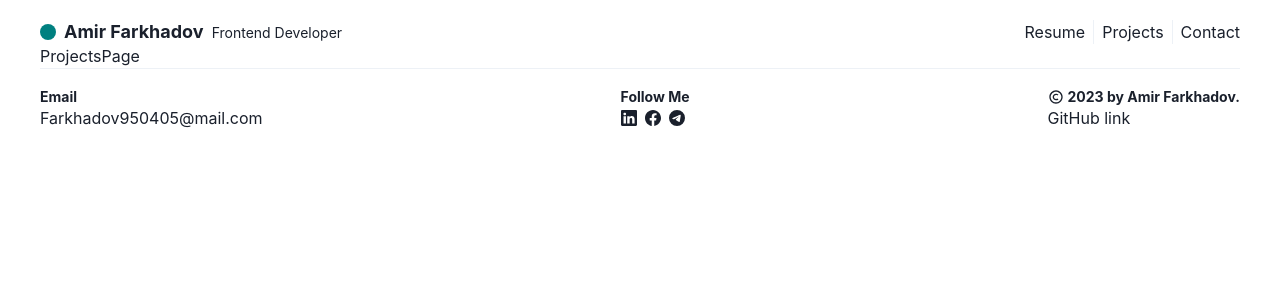
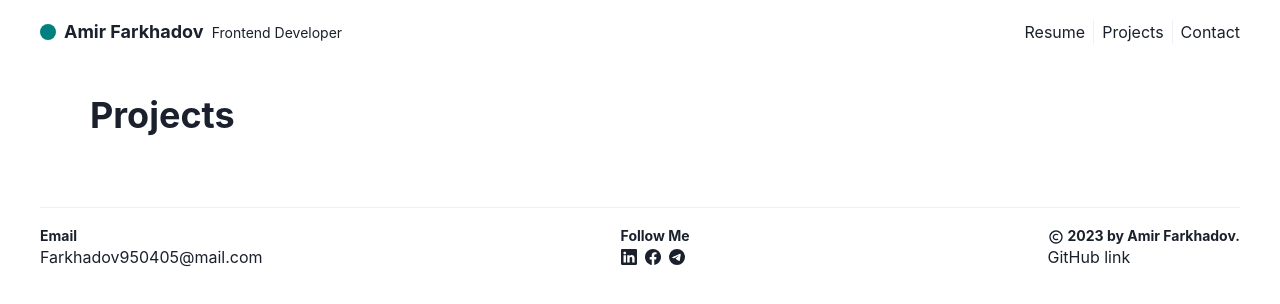
Before and after one commit to Farkhadov95/far_amir, a React (Vite) app: page /projects in a window 1280 px wide. Shown: the top 304 px of the page. Built offline with nearby package versions, Linux system fonts and the light colour scheme.

Commit message:
fixed the width of resume sections

```diff
--- a/src/components/ResumeCourses.tsx
+++ b/src/components/Resume/ResumeCourses.tsx
@@ -17,7 +17,7 @@ const ResumeCourses = () => {
           Courses
         </Heading>
       </Box>
-      <Box>
+      <Box width={{ base: "100%", md: "100%", lg: "60%" }}>
         <ResumeItem
           date="February - May 2023"
           title="HTML Academy"
--- a/src/components/ResumeEducation.tsx
+++ b/src/components/Resume/ResumeEducation.tsx
@@ -17,7 +17,7 @@ const ResumeEducation = () => {
           Education
         </Heading>
       </Box>
-      <Box>
+      <Box width={{ base: "100%", md: "100%", lg: "60%" }}>
         <ResumeItem
           date="2021-2022"
           title="University of Greenwich"
--- a/src/pages/ProjectsPage.tsx
+++ b/src/pages/ProjectsPage.tsx
@@ -1,7 +1,14 @@
+import { Box, Heading } from "@chakra-ui/react";
 import React from "react";
 
 const ProjectsPage = () => {
-  return <div>ProjectsPage</div>;
+  return (
+    <Box padding={{ base: "20px", md: "50px" }} paddingBottom="5vh">
+      <Heading as="h1" size="xl" marginBottom={{ base: 2, md: 5 }}>
+        Projects
+      </Heading>
+    </Box>
+  );
 };
 
 export default ProjectsPage;
--- a/src/pages/ResumePage.tsx
+++ b/src/pages/ResumePage.tsx
@@ -1,8 +1,8 @@
 import { Heading, Box, Divider } from "@chakra-ui/react";
 
-import ResumeSkills from "../components/ResumeSkills";
-import ResumeEducation from "../components/ResumeEducation";
-import ResumeCourses from "../components/ResumeCourses";
+import ResumeSkills from "../components/Resume/ResumeSkills";
+import ResumeEducation from "../components/Resume/ResumeEducation";
+import ResumeCourses from "../components/Resume/ResumeCourses";
 
 const ResumePage = () => {
   return (
```
Also changed, not shown: src/components/Resume/ResumeItem.tsx (renamed from src/components/ResumeItem.tsx), src/components/Resume/ResumeSkills.tsx (renamed from src/components/ResumeSkills.tsx).
